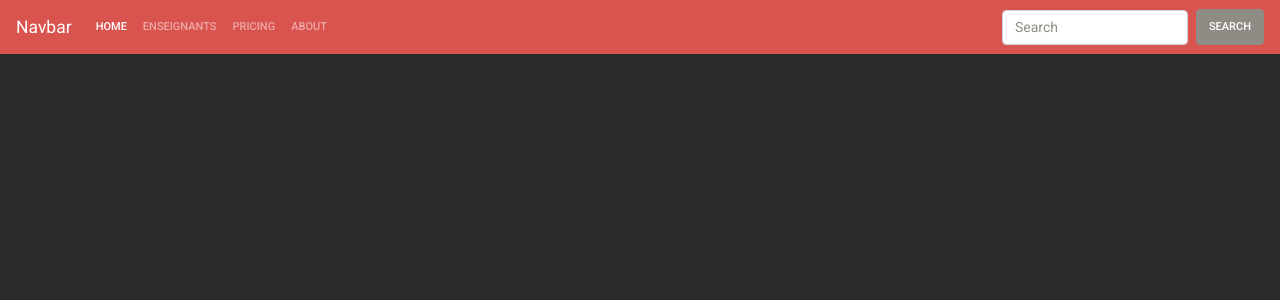
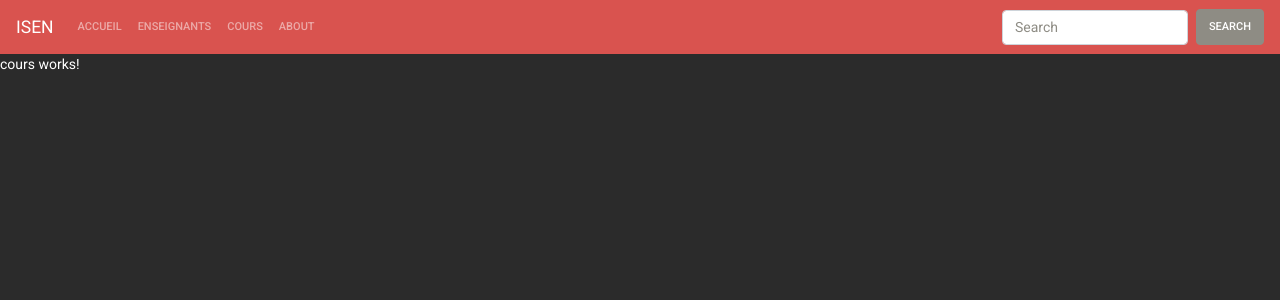
Before and after one commit to baptrlt/Projet_M1_Frontend, an Angular app in the folder frontend/: page /cours in a window 1280 px wide. Before the commit this address led to /. Shown: the top 300 px of the page. Built offline with nearby package versions, Linux system fonts and the light colour scheme.

Commit message:
ajout composant cours

```diff
--- a/frontend/src/app/app-routing.module.ts
+++ b/frontend/src/app/app-routing.module.ts
@@ -1,10 +1,12 @@
 import { NgModule } from '@angular/core';
 import { Routes, RouterModule } from '@angular/router';
 import { EnseignantComponent } from './enseignant/enseignant.component';
+import { CoursComponent } from './cours/cours.component';
 
 
 const routes: Routes = [
-  { path: 'enseignant', component: EnseignantComponent }
+  { path: 'enseignant', component: EnseignantComponent },
+  { path: 'cours', component: CoursComponent }
 ];
 
 @NgModule({
--- a/frontend/src/app/app.module.ts
+++ b/frontend/src/app/app.module.ts
@@ -6,13 +6,15 @@ import { AppComponent } from './app.component';
 import { NavbarComponent } from './navbar/navbar.component';
 import { EnseignantComponent } from './enseignant/enseignant.component';
 import { HttpClientModule } from '@angular/common/http';
+import { CoursComponent } from './cours/cours.component';
 
 
 @NgModule({
   declarations: [
     AppComponent,
     NavbarComponent,
-    EnseignantComponent
+    EnseignantComponent,
+    CoursComponent
   ],
   imports: [
     BrowserModule,
--- /dev/null
+++ b/frontend/src/app/cours/cours.component.html
@@ -0,0 +1 @@
+<p>cours works!</p>
--- /dev/null
+++ b/frontend/src/app/cours/cours.component.ts
@@ -0,0 +1,15 @@
+import { Component, OnInit } from '@angular/core';
+
+@Component({
+  selector: 'app-cours',
+  templateUrl: './cours.component.html',
+  styleUrls: ['./cours.component.scss']
+})
+export class CoursComponent implements OnInit {
+
+  constructor() { }
+
+  ngOnInit(): void {
+  }
+
+}
--- a/frontend/src/app/navbar/navbar.component.html
+++ b/frontend/src/app/navbar/navbar.component.html
@@ -1,5 +1,5 @@
 <nav class="navbar navbar-expand-lg navbar-dark bg-danger">
-    <a class="navbar-brand" href="#">Navbar</a>
+    <a class="navbar-brand" href="#">ISEN</a>
     <button class="navbar-toggler" type="button" data-toggle="collapse" data-target="#navbarColor01"
         aria-controls="navbarColor01" aria-expanded="false" aria-label="Toggle navigation">
         <span class="navbar-toggler-icon"></span>
@@ -7,14 +7,14 @@
 
     <div class="collapse navbar-collapse" id="navbarColor01">
         <ul class="navbar-nav mr-auto">
-            <li class="nav-item active">
-                <a class="nav-link" href="#">Home <span class="sr-only">(current)</span></a>
+            <li class="nav-item">
+                <a class="nav-link" href="#">Accueil</a>
             </li>
             <li class="nav-item">
                 <a class="nav-link" routerLink="enseignant">Enseignants</a>
             </li>
             <li class="nav-item">
-                <a class="nav-link" href="#">Pricing</a>
+                <a class="nav-link" routerLink="cours">Cours</a>
             </li>
             <li class="nav-item">
                 <a class="nav-link" href="#">About</a>
```
Also changed, not shown: frontend/src/app/cours/cours.component.scss (added), 1 other file (tests, documents, lock files or other folders).
